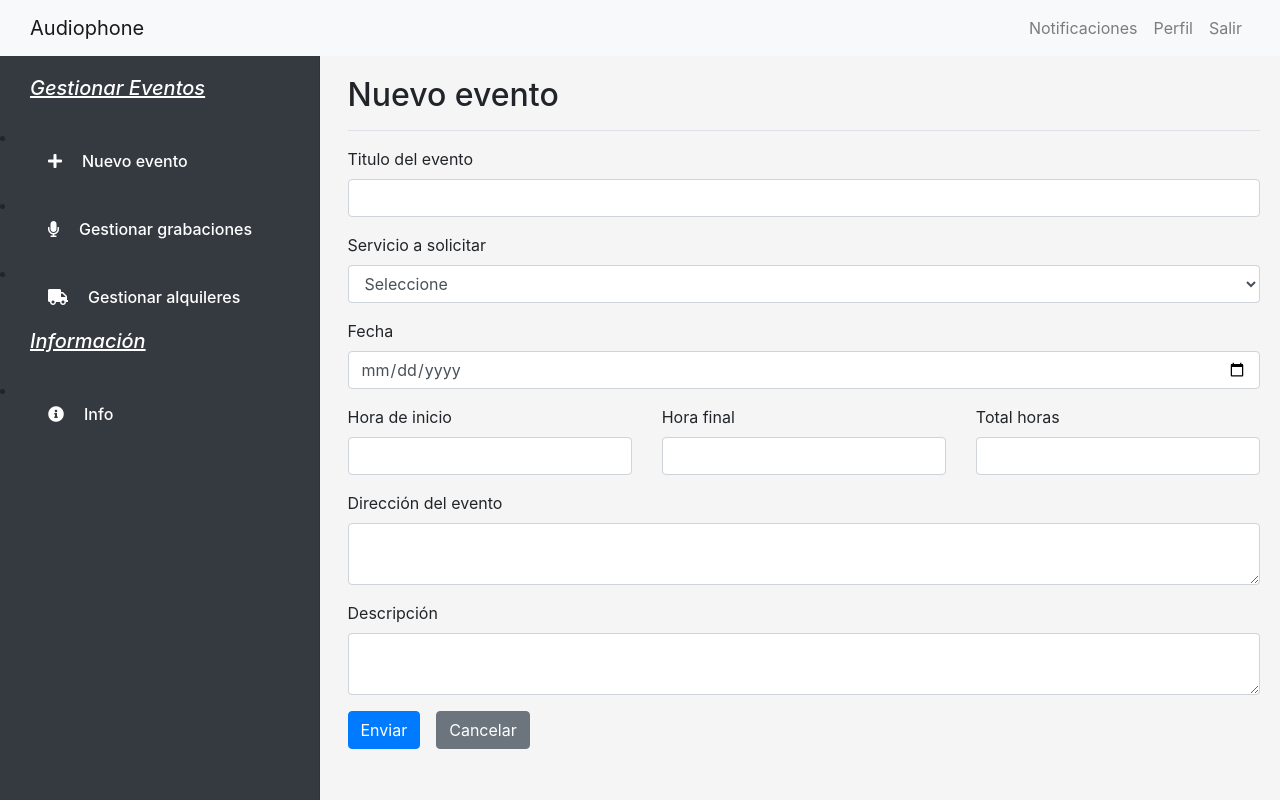
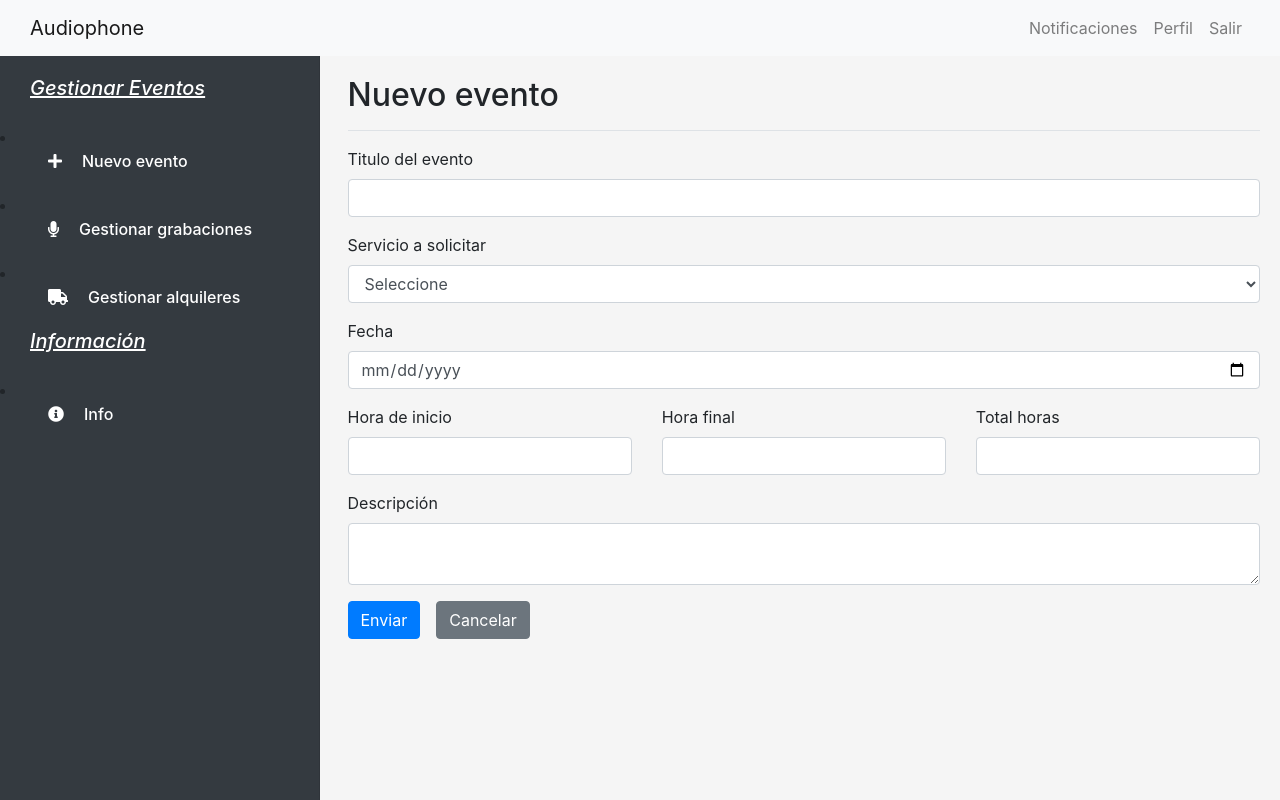
Before and after one commit to eaudiophone/audiophone-core, a React (Create React App) app: page /home/new in a window 1280 px wide. Built offline with nearby package versions, Linux system fonts and the light colour scheme.

Commit message:
wip: formulario de eventos actualizado

```diff
--- a/src/components/form/FormEventComponent.jsx
+++ b/src/components/form/FormEventComponent.jsx
@@ -12,6 +12,10 @@ class FormEventComponent extends Component {
 
     this.handleSubmit = this.handleSubmit.bind( this );
     this.handleChange = this.handleChange.bind( this );
+  }
+
+  componentDidMount() {
+    this.showAddress('idService', '0');
   }
 
   handleSubmit( event ) {
@@ -40,7 +44,26 @@ class FormEventComponent extends Component {
     const name = target.name;
     const value = target.value;
 
+    // validaciones
+    this.showAddress( name, value );
+
     this.setState({ [ name ]: value });
+  }
+
+  showAddress( name, value ) {
+
+    if ( name === 'idService' && ( value ) === '2' ) {
+
+      document.getElementById('address').style.display = 'block';
+
+    } else if ( name === 'idService' && ( value === '1' || value === '0' ) ) {
+
+      document.getElementById('address').style.display = 'none';
+
+    } else {
+
+      return;
+    }
   }
 
   resetForm() {
@@ -64,7 +87,6 @@ class FormEventComponent extends Component {
 	        />
 	       </Form.Group>
 	    </Col>
-
     );
   }
 
@@ -135,14 +157,72 @@ class FormEventComponent extends Component {
 
     	<Form onSubmit={ this.handleSubmit }>
     		<Row>
-    			{ this.getForm( 'title', 'Titulo del evento', this.state.title, 12 ) }
-          { this.getFormSelect( 'idService', 'Servicio a solicitar', this.state.idService, 12 ) }
-    			{ this.getFormDate( 'date', 'Fecha', this.state.date, 12 ) }
-    			{ this.getForm( 'startingTime', 'Hora de inicio', this.state.startingTime, 4 ) }
-        	{ this.getForm( 'finalHour', 'Hora final', this.state.finalHour, 4 ) }
-        	{ this.getForm( 'totalHours', 'Total horas', this.state.totalHours, 4 ) }
-          { this.getFormTextarea( 'addressMeeting', 'Dirección del evento', this.state.addressMeeting, 12 ) }
-        	{ this.getFormTextarea( 'description', 'Descripción', this.state.description, 12 ) }
+    			{
+    				this.getForm(
+    					'title',
+    					'Titulo del evento',
+    					this.state.title,
+    					12
+    				)
+    			}
+          {
+          	this.getFormSelect(
+          		'idService',
+          		'Servicio a solicitar',
+          		this.state.idService,
+          		12
+          	)
+          }
+    			{
+    				this.getFormDate(
+    					'date',
+    					'Fecha',
+    					this.state.date,
+    					12
+    				)
+    			}
+    			{
+    				this.getForm(
+    					'startingTime',
+    					'Hora de inicio',
+    					this.state.startingTime,
+    					4
+    				)
+    			}
+        	{
+        		this.getForm(
+        			'finalHour',
+        			'Hora final',
+        			this.state.finalHour,
+        			4
+        		)
+        	}
+        	{
+        		this.getForm(
+        			'totalHours',
+        			'Total horas',
+        			this.state.totalHours,
+        			4
+        		)
+        	}
+          <div id="address" className="col-sm-12 p-0">
+            {
+            	this.getFormTextarea(
+            		'addressMeeting',
+            		'Dirección del evento',
+            		this.state.addressMeeting,
+            		12
+            	)
+            }
+          </div>
+        	{
+        		this.getFormTextarea(
+        			'description',
+        			'Descripción',
+        			this.state.description,
+        			12
+        		)
+        	}
     		</Row>
 
         	<Button type="submit" variant="primary" className="mr-3">
```
